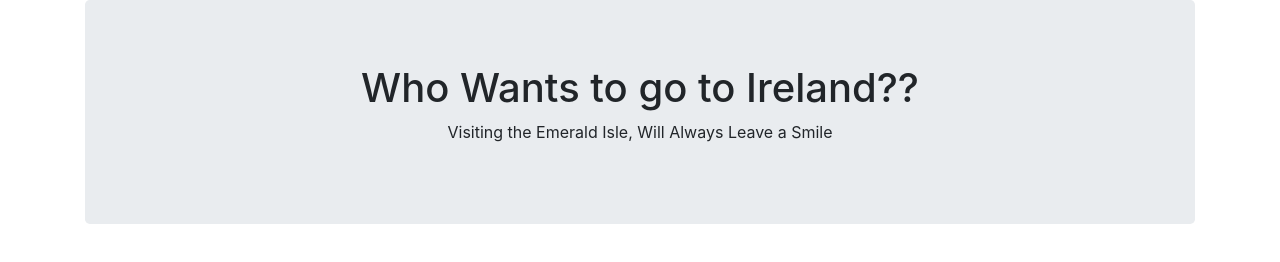
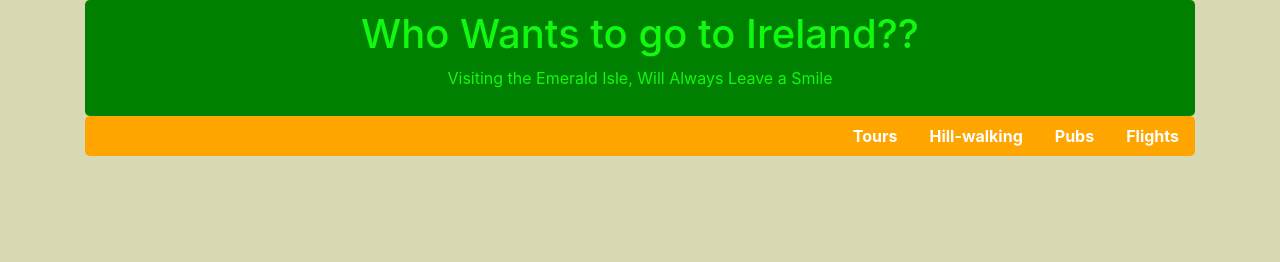
Before and after one commit to louieknolle/vacation, a plain HTML site: page index.html in a window 1280 px wide. Drawn offline with Linux system fonts and the light colour scheme.

Commit message:
add a nav bar and custom styles to jumbotron and nav-bar

```diff
--- a/css/styles.css
+++ b/css/styles.css
@@ -0,0 +1,27 @@
+body {
+  background-color: #d8d8b2;
+}
+
+.jumbotron {
+  padding-bottom: 10px;
+  padding-top: 10px;
+  background-color: green;
+  color: #11f811;
+  margin-bottom: 0;
+}
+
+.nav {
+  background-color: orange;
+  border-radius: 5px;
+}
+
+a {
+  color: white;
+  font-weight: bold;
+}
+
+a:hover {
+  background-color: green;
+  color: #11f811;
+  text-transform: uppercase;
+}
--- a/index.html
+++ b/index.html
@@ -13,6 +13,20 @@
       <p>Visiting the Emerald Isle, Will Always Leave a Smile</p>
     </div>
 
+    <ul class="nav justify-content-end">
+      <li class="nav-item">
+        <a class="nav-link active" href="#">Tours</a>
+      </li>
+      <li class="nav-item">
+        <a class="nav-link" href="#">Hill-walking</a>
+      </li>
+      <li class="nav-item">
+        <a class="nav-link" href="#">Pubs</a>
+      </li>
+      <li class="nav-item">
+        <a class="nav-link" href="#" tabindex="-1" aria-disabled="true">Flights</a>
+      </li>
+    </ul>
 
   </div>
 </body>
```
